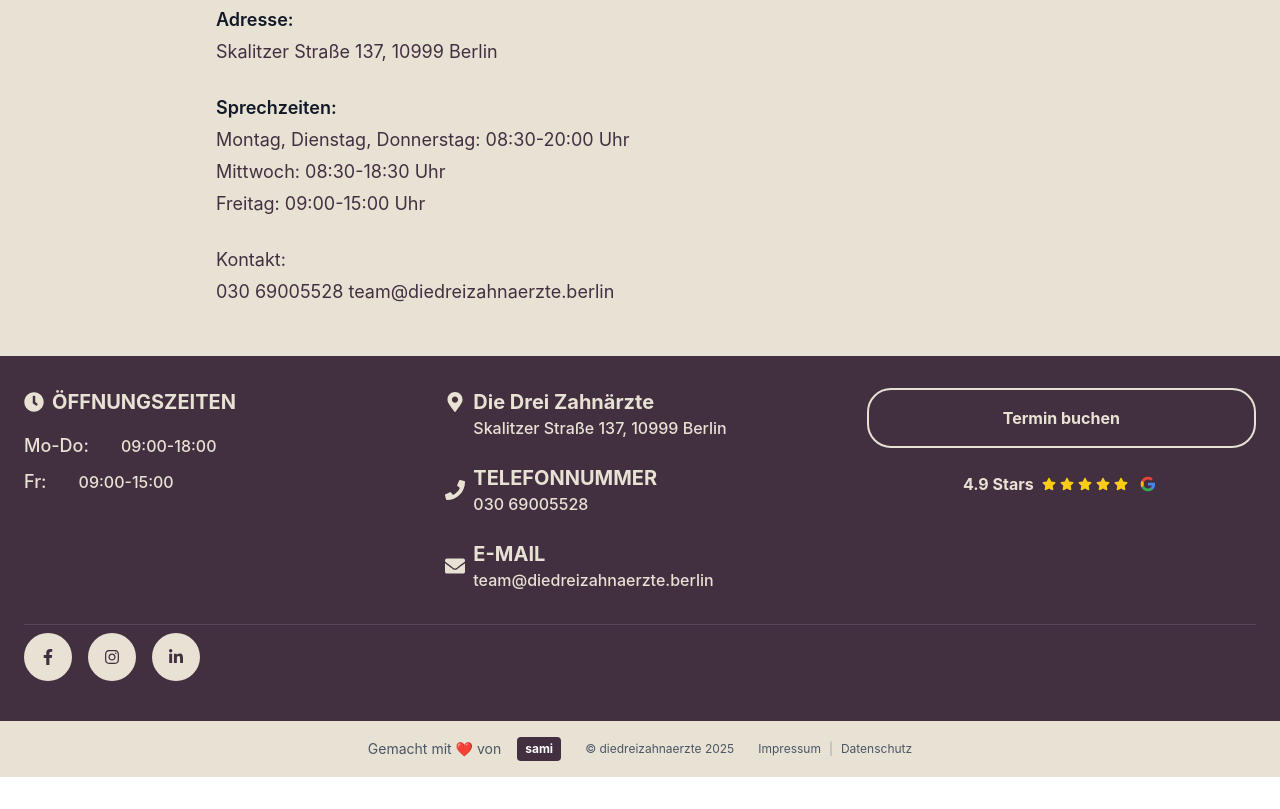
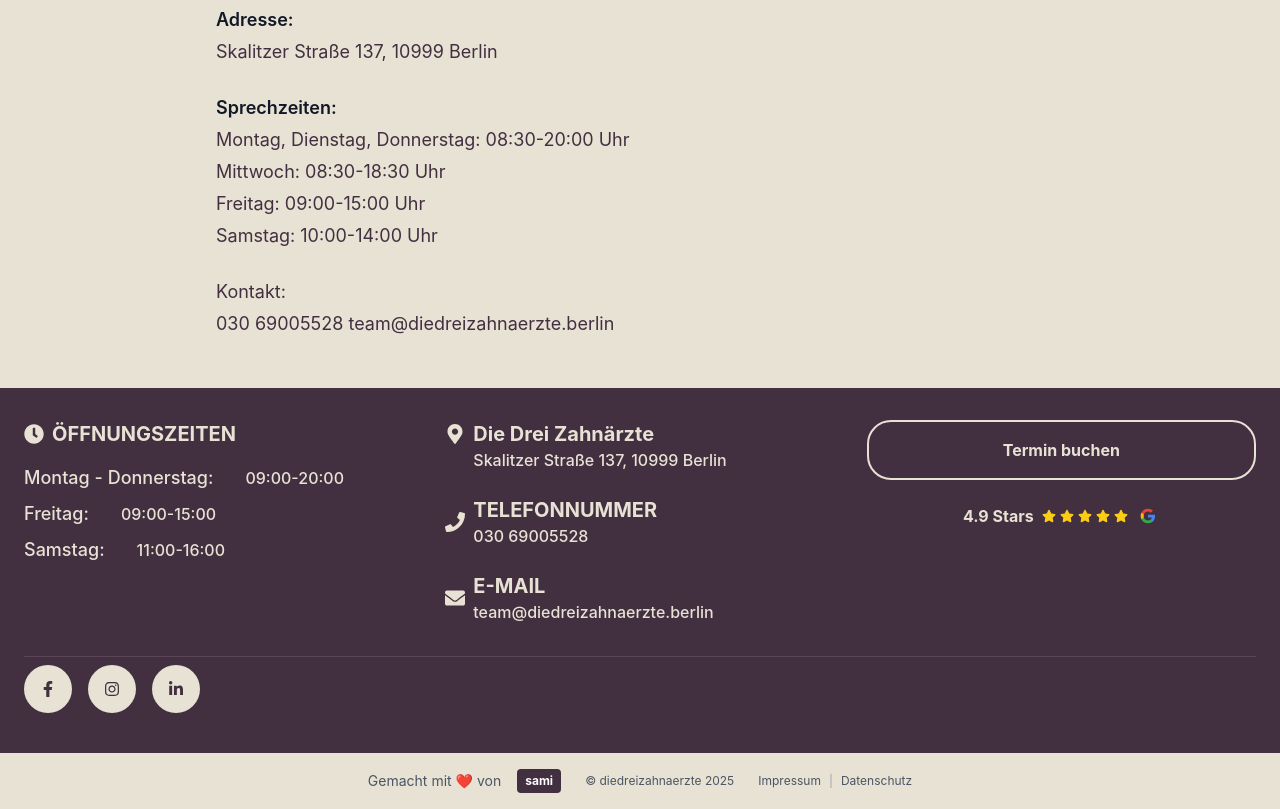
Before and after one commit to sami23ibrahim/ddz-website, a React (Create React App) app: page /impressum in a window 1280 px wide. Shown: the part 2260-3069 px from the top of the page. Before the commit the page ends 3037 px from the top, so only its background shows below. Built offline with nearby package versions, Linux system fonts and the light colour scheme; a web font is replaced by a local one.

Commit message:
openings

```diff
--- a/src/Components/Footer.js
+++ b/src/Components/Footer.js
@@ -23,14 +23,22 @@ const Footer = () => {
 
             <div className="space-y-2">
               <div className="flex items-center gap-4 sm:gap-8">
-                <span className="font-medium text-lg">{t('footer.mon_thu')}:</span>
-                <span className="font-medium text-base">09:00-18:00</span>
+                <span className="font-medium text-lg">{t('footer.monday')} - {t('footer.thursday')}:</span>
+                <span className="font-medium text-base">09:00-20:00</span>
+              </div>
+
+
+
+              <div className="flex items-center gap-4 sm:gap-8">
+                <span className="font-medium text-lg">{t('footer.friday')}:</span>
+                <span className="font-medium text-base">09:00-15:00</span>
               </div>
 
               <div className="flex items-center gap-4 sm:gap-8">
-                <span className="font-medium text-lg">{t('footer.fri')}:</span>
-                <span className="font-medium text-base">09:00-15:00</span>
+                <span className="font-medium text-lg">{t('footer.saturday')}:</span>
+                <span className="font-medium text-base">11:00-16:00</span>
               </div>
+
             </div>
           </div>
 
--- a/src/locales/de.json
+++ b/src/locales/de.json
@@ -291,9 +291,12 @@
   },
   "footer": {
     "opening_hours": "ÖFFNUNGSZEITEN",
-    "mon_thu": "Mo-Do",
-    "wed": "Mi",
-    "fri": "Fr",
+    "monday": "Montag",
+    "tuesday": "Dienstag",
+    "wednesday": "Mittwoch",
+    "thursday": "Donnerstag",
+    "friday": "Freitag",
+    "saturday": "Samstag",
     "clinic_name": "Die Drei Zahnärzte",
     "phone_number": "TELEFONNUMMER",
     "email": "E-MAIL",
@@ -678,7 +681,7 @@
     "additional_address": "Adresse:",
     "additional_address_text": "Skalitzer Straße 137, 10999 Berlin",
     "opening_hours": "Sprechzeiten:",
-    "opening_hours_text": "Montag, Dienstag, Donnerstag: 08:30-20:00 Uhr<br />Mittwoch: 08:30-18:30 Uhr<br />Freitag: 09:00-15:00 Uhr",
+    "opening_hours_text": "Montag, Dienstag, Donnerstag: 08:30-20:00 Uhr<br />Mittwoch: 08:30-18:30 Uhr<br />Freitag: 09:00-15:00 Uhr<br />Samstag: 10:00-14:00 Uhr",
     "contact_info": "Kontakt:<br />030 69005528 team@diedreizahnaerzte.berlin"
   },
   "privacy": {
--- a/src/locales/tr.json
+++ b/src/locales/tr.json
@@ -271,9 +271,12 @@
   },
   "footer": {
     "opening_hours": "ÇALIŞMA SAATLERİ",
-    "mon_thu": "Pzt-Per",
-    "wed": "Çar",
-    "fri": "Cum",
+    "monday": "Pazartesi",
+    "tuesday": "Salı",
+    "wednesday": "Çarşamba",
+    "thursday": "Perşembe",
+    "friday": "Cuma",
+    "saturday": "Cumartesi",
     "clinic_name": "Die Drei Zahnärzte",
     "phone_number": "TELEFON NUMARASI",
     "email": "E-POSTA",
@@ -519,5 +522,12 @@
       "title": "İletişim",
       "content": "Veri koruma hakkında sorularınız varsa veya haklarınızı kullanmak istiyorsanız, lütfen bizimle iletişime geçin:"
     }
+  },
+  "impressum": {
+    "additional_address": "Adres:",
+    "additional_address_text": "Skalitzer Straße 137, 10999 Berlin",
+    "opening_hours": "Çalışma Saatleri:",
+    "opening_hours_text": "Pazartesi, Salı, Perşembe: 08:30-20:00<br />Çarşamba: 08:30-18:30<br />Cuma: 09:00-15:00<br />Cumartesi: 10:00-14:00",
+    "contact_info": "İletişim:<br />030 69005528 team@diedreizahnaerzte.berlin"
   }
 }
```
Also changed, not shown: src/locales/ar.json, src/locales/en.json.
